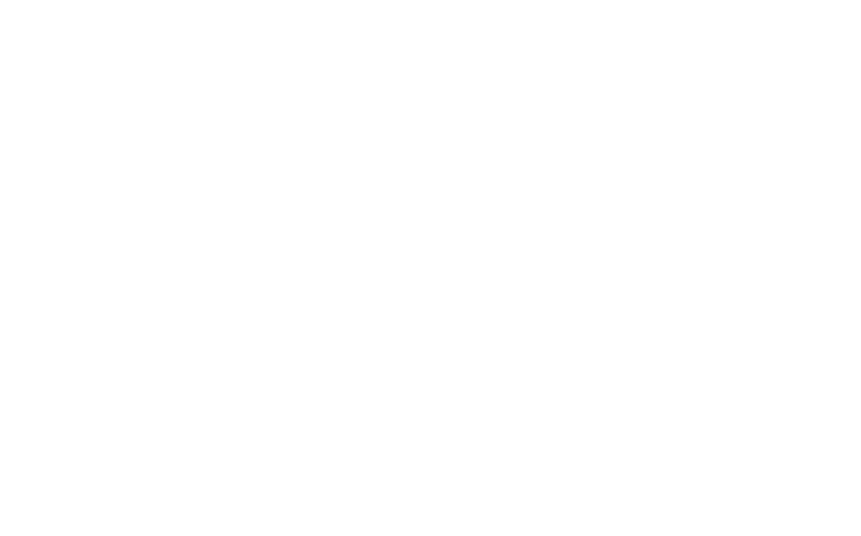
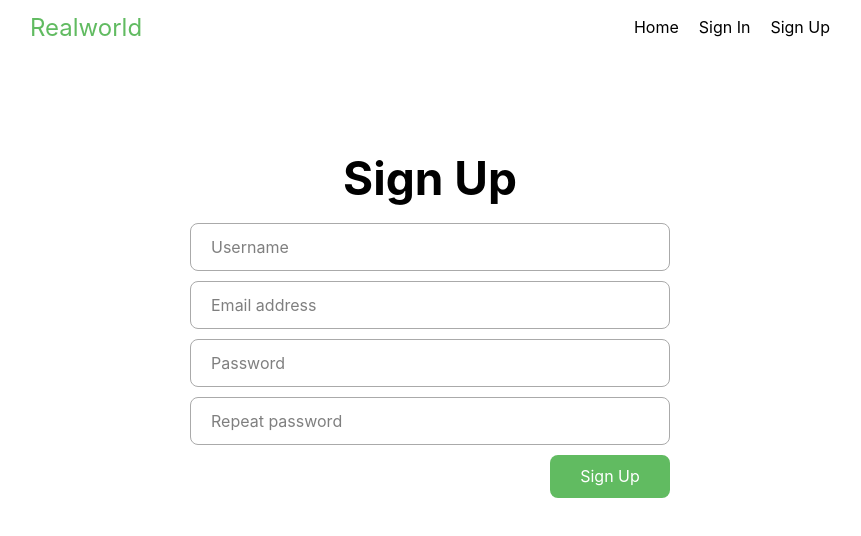
Before and after one commit to serkim1209-cloud/Building-a-Simple-Blog-Platform-with-React, a React (Vite) app: page /sigIn in a window 1280 px wide. Before the commit this address had no page. Shown: the top 536 px of the page, without its empty margins (210-1071 px from the left). Built offline with nearby package versions, Linux system fonts and the light colour scheme.

Commit message:
fixed everything

```diff
--- a/src/App.jsx
+++ b/src/App.jsx
@@ -2,9 +2,12 @@
 import { lazy, Suspense } from "react";
 import Loading from "./components/loading/Loading";
 import Main from "./pages/Main-Page";
-import Article from "./pages/Article-Page";
 import Layout from "./components/layout/Layout";
 import "./App.css";
+const Article = lazy(()=> import("./pages/Article-Page"));
+const LogInForm = lazy(()=> import("./components/authentication/LogInForm"));
+
+
 
 function App() {
   return (
@@ -14,6 +17,7 @@
           <Route path="/" element={<Layout />}>
             <Route index element={<Main />} />
             <Route path="articles/:slug" element={<Article />} />
+            <Route path="sigIn" element={<LogInForm/>}/>
           </Route>
         </Routes>
       </BrowserRouter>
--- /dev/null
+++ b/src/components/authentication/LogInForm.jsx
@@ -0,0 +1,80 @@
+import { useState } from "react";
+import { useNavigate } from "react-router-dom";
+
+function LoginForm() {
+  const [data, setData] = useState({
+    username: "",
+    email: "",
+    password: "",
+    repeatpassword: "",
+  });
+  const navigate = useNavigate();
+  const hendleChange = (e) => {
+    const { name, value } = e.target;
+    setData({ ...data, [name]: value });
+
+    localStorage.setItem("username", value);
+
+  };
+  const handleSubmit = (e) => {
+    e.preventDefault();
+    console.log(data);
+    navigate("/");
+  };
+
+  return (
+    <div className="flex items-center justify-center">
+      <form
+        className="flex flex-col items-center justify-center max-w-[500px] min-h-[538px] gap-[10px]"
+        onSubmit={handleSubmit}
+      >
+        <div>
+          <h1 className="font-bold text-[46px] ">Sign Up</h1>
+        </div>
+
+        <input
+          className="border-1 border-[#AAAAAA] w-[480px] h-[48px] rounded-[8px] cursor-pointer pl-5 placeholder:text-[16px]  "
+          type="text"
+          name="username"
+          value={data.username}
+          onChange={hendleChange}
+          placeholder="Username"
+        />
+        <input
+          className="border-1 border-[#AAAAAA] w-[480px] h-[48px] rounded-[8px] cursor-pointer pl-5 placeholder:text-[16px]  "
+          type="email"
+          name="email"
+          value={data.email}
+          onChange={hendleChange}
+          placeholder="Email address"
+        />
+        <input
+          className="border-1 border-[#AAAAAA] w-[480px] h-[48px] rounded-[8px] cursor-pointer pl-5 placeholder:text-[16px]  "
+          type="password"
+          name="password"
+          value={data.password}
+          onChange={hendleChange}
+          placeholder="Password"
+        />
+        <input
+          className="border-1 border-[#AAAAAA] w-[480px] h-[48px] rounded-[8px] cursor-pointer pl-5 placeholder:text-[16px]  "
+          type="Password"
+          name="repeatpassword"
+          value={data.repeatpassword}
+          onChange={hendleChange}
+          placeholder="Repeat password"
+        />
+        <div className="flex justify-end w-[480px] h-[48px]">
+          <button
+            className="flex items-center justify-center w-[120px] h-[43px] bg-[#61BB61] rounded-[8px] text-[#FFFFFF] "
+            type="submit"
+            onClick={() => setButtonVision(false)}
+          >
+            Sign Up
+          </button>
+        </div>
+      </form>
+    </div>
+  );
+}
+export default LoginForm;
--- a/src/components/navigation/Navigation.jsx
+++ b/src/components/navigation/Navigation.jsx
@@ -1,10 +1,11 @@
-import { Link,useLocation} from "react-router-dom";
-import Profile from "../../assets/Profile.svg"
-import settings from "../../assets/settings.svg"
-import newPost from "../../assets/New post.svg"
+import { Link, useLocation } from "react-router-dom";
+import Profile from "../../assets/Profile.svg";
+import settings from "../../assets/settings.svg";
+import newPost from "../../assets/New post.svg";
 
 function Navigation() {
-    const location=useLocation()
+  const location = useLocation();
+  const profile = localStorage.getItem("username");
   return (
     <div className="flex items-center justify-center max-w-[1280px] h-[54px] ">
       <div className="  flex gap-5  w-[800px] h-[34px]">
@@ -12,12 +13,30 @@
         <button>
           <Link to="/">Home</Link>
         </button>
-
-        <button className={`${location.pathname.startsWith("/articles")? "hidden" : "block"}`}>Sign In</button>
-        <button className={` ${location.pathname.startsWith("/articles")? "hidden" : "block"}`}>Sign Up</button>
-        <button className={`flex justify-center items-center gap-2 ${location.pathname.startsWith("/articles")? "block" : "hidden"}`}><img className=" w-[16px]h-[16px]" src={newPost}/> New Post</button>
-        <button className={`flex justify-center items-center gap-2  ${location.pathname.startsWith("/articles")? "block" : "hidden"}`}><img className=" w-[16px]h-[16px]" src={settings}/> Settings</button>
-        <button className={`flex justify-center items-center gap-2  ${location.pathname.startsWith("/articles")? "block" : "hidden"}`}><img className=" w-[16px]h-[16px]" src={Profile}/> Profile</button>
+        <button
+          className={`${location.pathname.startsWith("/articles") ? "hidden" : "block"}`}
+        >
+          <Link to="sigIn">Sign In</Link>
+        </button>
+        <button
+          className={`${location.pathname.startsWith("/articles") ? "hidden" : "block"}`}
+        >
+          Sign Up
+        </button>
+        <div
+          className={`flex items-center justify-center gap-2 ${location.pathname.startsWith("/articles") ? "block" : "hidden"}`}
+        >
+          <button className="flex justify-center items-center gap-2">
+            <img className=" w-[16px]h-[16px]" src={newPost} /> New Post
+          </button>
+          <button className="flex justify-center items-center gap-2">
+            <img className=" w-[16px]h-[16px]" src={settings} /> Settings
+          </button>
+          <button className="flex justify-center items-center gap-2">
+            <img className=" w-[16px]h-[16px]" src={Profile} />
+            {profile}
+          </button>
+        </div>
       </div>
     </div>
   );
--- a/src/pages/Article-Page.jsx
+++ b/src/pages/Article-Page.jsx
@@ -5,6 +5,7 @@
 import useGetApi from "../custom-hook/useGetApi";
 
 function Article() {
+  const profile = localStorage.getItem("username")
   const { slug } = useParams();
   const {
     data: article,
@@ -63,7 +64,7 @@
             <div className="flex items-center justify-center gap-3 w-auto h-[36px]">
               <img className="w-[16px] h-[16px]" src={Profile} />
               <div>
-                <h1>Profile</h1>
+                <h1>{profile}</h1>
                 <div className="flex font-regular text-[#AAAAAA] text-[12.8px]">
                   {new Date().toLocaleDateString("en-GB", {
                     day: "2-digit",
```
